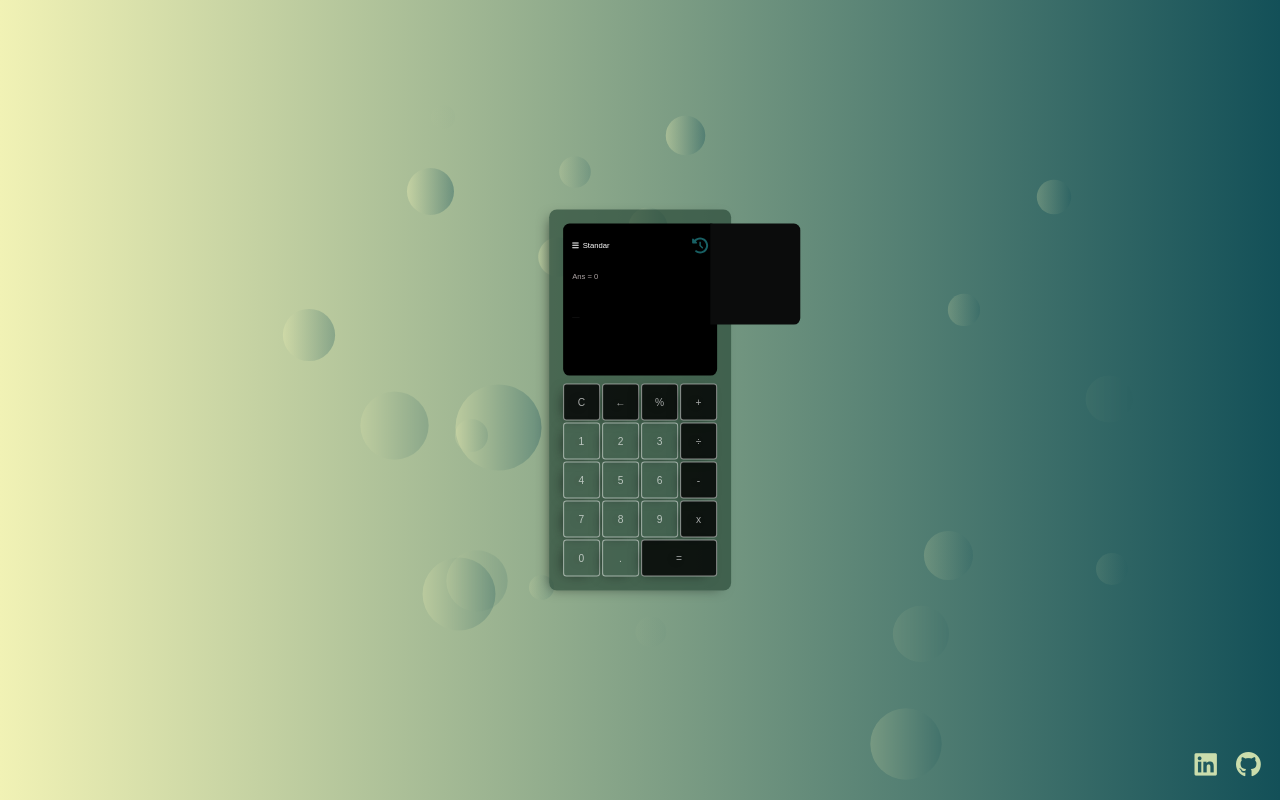
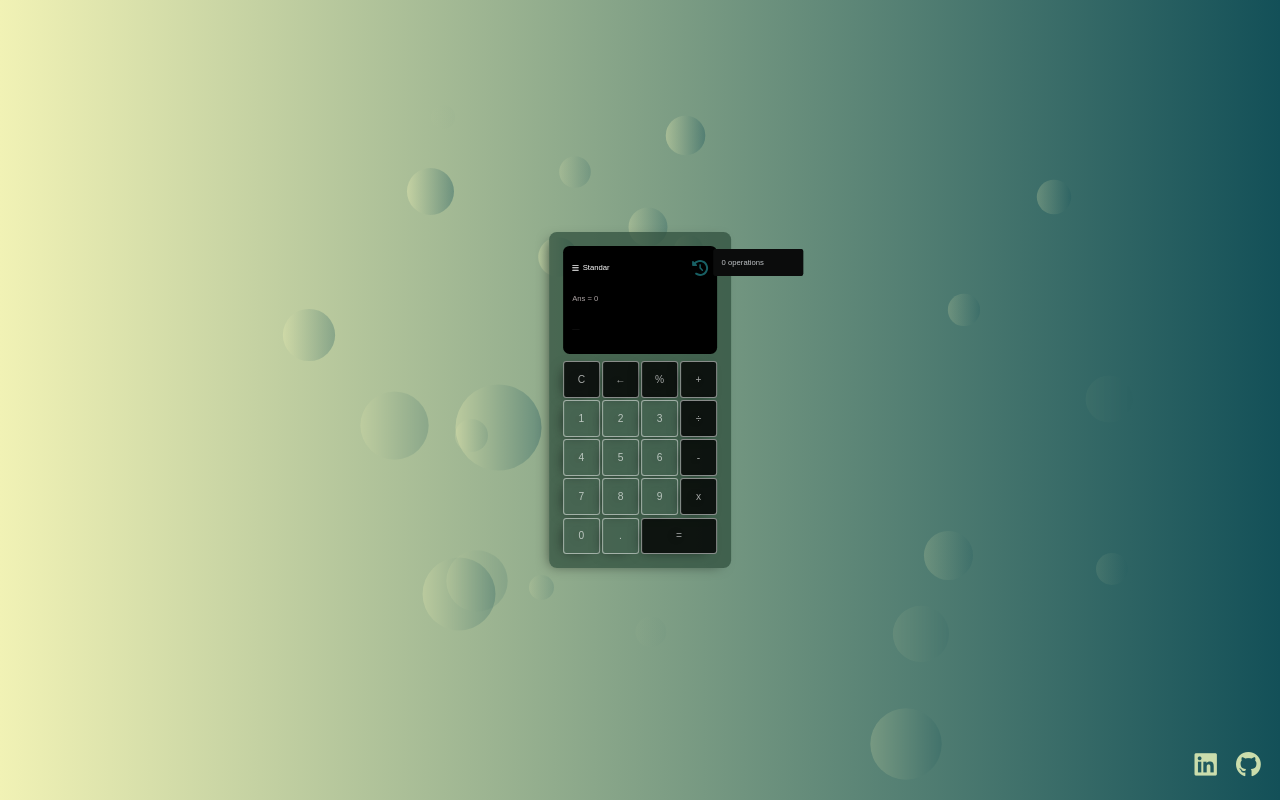
Before and after one commit to AlejandroFigini/Calculator-with-React, a React (Vite) app: page / in a window 1280 px wide. Both pictures are taken after a click on the icon 699 px from the left and 245 px from the top of the page. Built offline with nearby package versions, Linux system fonts and the light colour scheme.

Commit message:
css changes v1

```diff
--- a/src/components/history.jsx
+++ b/src/components/history.jsx
@@ -25,19 +25,24 @@ export function History({ history, updateScreenFromHistory }) {
           className={`
             absolute
             bg-[#0b0c0c]
-            top-[-0.7vw]
+            top-[-0.5vw]
+            left-[-5.5vw]
             [scrollbar-width:none]
-            h-[7.9vw]
+            max-h-[7vw]
             w-[7vw]
             overflow-y-scroll
             overflow-x-hidden
-            rounded-r-[0.5vw]
+            rounded-[0.2vw]
             transition-all
             duration-300
             ease-in-out
             ${Open ? 'translate-x-[7.2vw] opacity-100' : 'opacity-0 translate-x-full'}
           `}
         >
+          <p className="p-2 sticky top-0 bg-[#0b0c0c] z-10 text-[.6vw]">
+   {history.length} operation{history.length !== 1 ? 's' : ''}
+</p>
+
           {history.map((entry, index) => (
             <h3
               className="
@@ -46,7 +51,7 @@ export function History({ history, updateScreenFromHistory }) {
                 duration-100
                 ease-in-out
                 px-[0.5vw]
-                py-[0.2vw]
+                py-[0.3vw]
                 hover:bg-[#186064]
                 hover:cursor-pointer
                 hover:scale-[1.05]
--- a/src/components/screen.jsx
+++ b/src/components/screen.jsx
@@ -58,14 +58,14 @@ export function Screen({ expression, result, ans, changeMode, mode, history, upd
             [scrollbar-color:transparent_transparent]
             relative
             hover:[scrollbar-color:#626060_#00000000]
-            min-h-[6rem]
+            min-h-[4vw]
           "
         >
           {/* change location of both h2 */}
           <motion.h2
             className="absolute"
             animate={{
-              y: animateCondition ? 30 : 0,
+              y: animateCondition ? 20 : 0,
               color: animateCondition ? '#ffffff' : '#aca3a3',
               fontSize: animateCondition ? '1vw' : '.6vw',
             }}
@@ -76,7 +76,7 @@ export function Screen({ expression, result, ans, changeMode, mode, history, upd
           <motion.h2
             className="absolute"
             animate={{
-              y: animateCondition ? 0 : 30,
+              y: animateCondition ? 0 : 20,
               color: animateCondition ? '#aca3a3' : '#ffffff',
               fontSize: animateCondition ? '.6vw' : '1vw',
             }}
```
